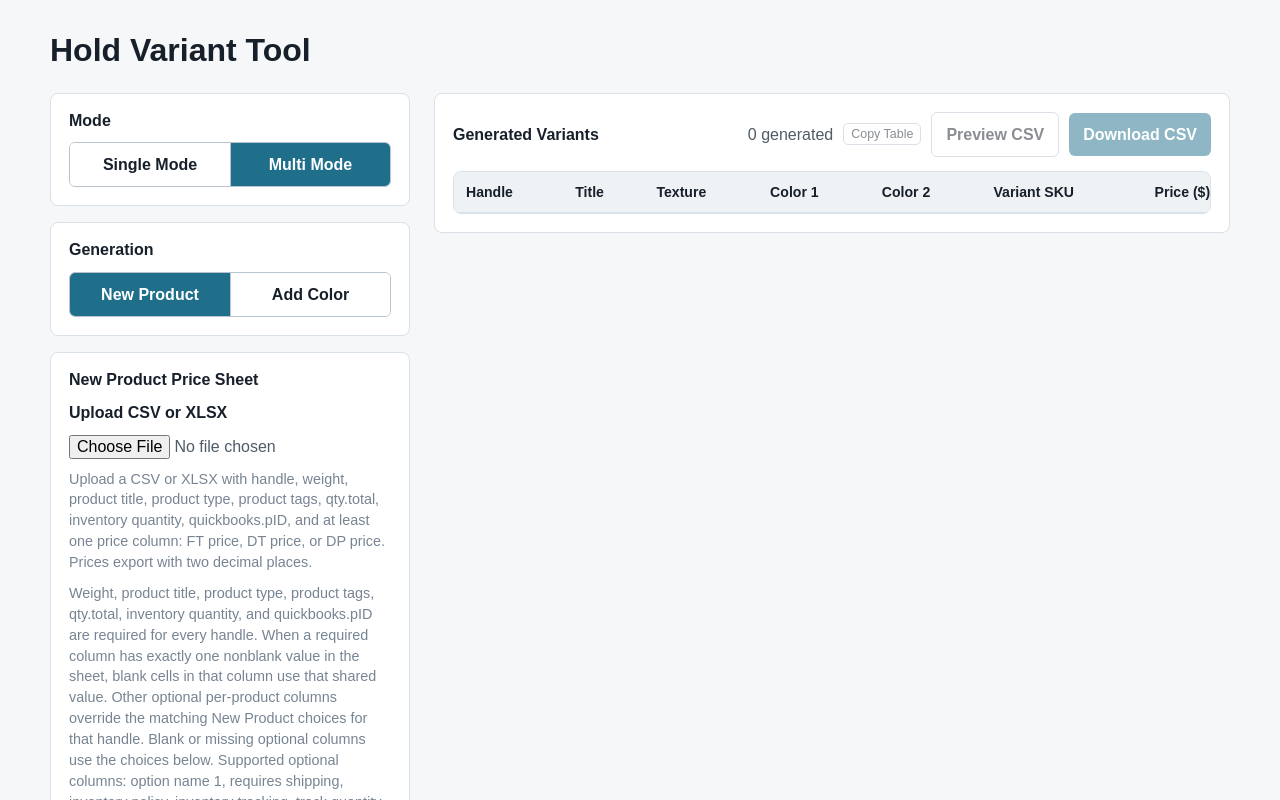
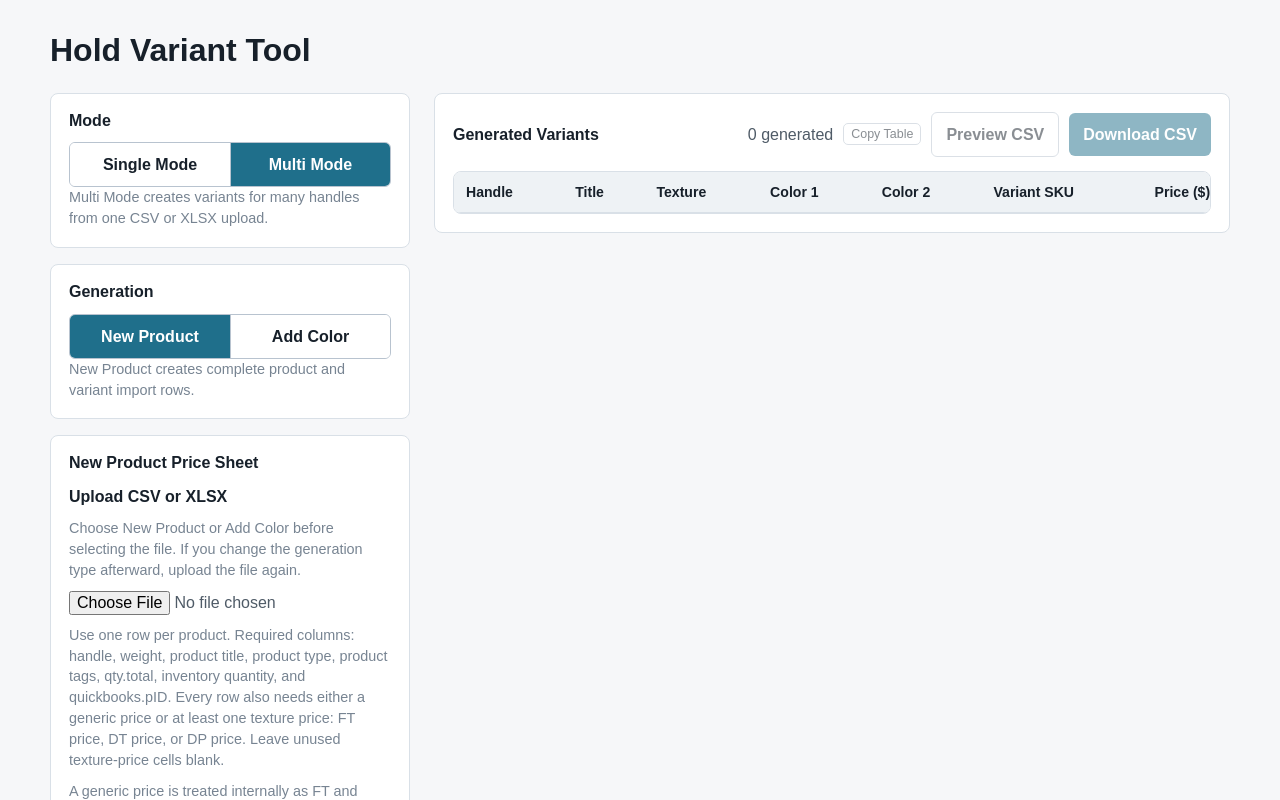
Before and after one commit to dbarks508/Hold-Variant-Tool, a React (Vite) app: page / in a window 1280 px wide. Both pictures are taken after a click on the button "Multi Mode". Shown: the top 800 px of the page. Built offline with nearby package versions, Linux system fonts and the light colour scheme.

Commit message:
other multi mode changes

```diff
--- a/src/App.css
+++ b/src/App.css
@@ -180,6 +180,7 @@
 
 .upload-header-actions {
   display: flex;
+  flex-wrap: wrap;
   gap: 10px;
   align-items: center;
   margin-top: 12px;
--- a/src/components/GenerationModeToggle.jsx
+++ b/src/components/GenerationModeToggle.jsx
@@ -23,6 +23,12 @@ function GenerationModeToggle({ generationMode, setGenerationMode }) {
           Add Color
         </button>
       </div>
+
+      <p className="file-help">
+        {generationMode === "full"
+          ? "New Product creates complete product and variant import rows."
+          : "Add Color creates only new variant rows for products that already exist."}
+      </p>
     </section>
   );
 }
--- a/src/components/HextomUpload.jsx
+++ b/src/components/HextomUpload.jsx
@@ -1,6 +1,9 @@
 import { useState } from "react";
 
-import { newProductPriceSheetBaseHeaders } from "../data/newProductExportOptions";
+import {
+  newProductPriceSheetBaseHeaders,
+  newProductSinglePriceSheetBaseHeaders,
+} from "../data/newProductExportOptions";
 
 function HextomUpload({
   fileName,
@@ -17,8 +20,8 @@ function HextomUpload({
   const excludedProductCount = summary?.excludedProductCount ?? 0;
   const isPriceSheet = summary?.inputFormat === "new-product-prices";
 
-  async function copyBaseHeaders() {
-    const headerText = newProductPriceSheetBaseHeaders.join("\t");
+  async function copyHeaders(headers, successMessage) {
+    const headerText = headers.join("\t");
 
     try {
       if (navigator.clipboard) {
@@ -35,7 +38,7 @@ function HextomUpload({
         document.body.removeChild(textArea);
       }
 
-      setCopyStatus("Copied");
+      setCopyStatus(successMessage);
     } catch {
       setCopyStatus("Copy failed");
     }
@@ -49,28 +52,56 @@ function HextomUpload({
 
       <label className="file-drop">
         <span className="field-label">Upload CSV or XLSX</span>
+        <span className="file-help">
+          Choose New Product or Add Color before selecting the file. If you
+          change the generation type afterward, upload the file again.
+        </span>
         <input
           type="file"
           accept=".csv,.xlsx,.xls"
           onChange={(event) => onFileChange(event.target.files?.[0] || null)}
         />
-        <span className="file-help">
-          {isNewProductMode
-            ? "Upload a CSV or XLSX with handle, weight, product title, product type, product tags, qty.total, inventory quantity, quickbooks.pID, and at least one price column: FT price, DT price, or DP price. Prices export with two decimal places."
-            : "Export must include Product handle, Variant price, Variant weight, and Option value 1."}
-        </span>
-        {isNewProductMode && (
-          <span className="file-help">
-            Weight, product title, product type, product tags, qty.total,
-            inventory quantity, and quickbooks.pID are required for every
-            handle. When a required column has exactly one nonblank value in
-            the sheet, blank cells in that column use that shared value. Other
-            optional per-product columns override the matching New Product
-            choices for that handle. Blank or missing optional columns use the
-            choices below. Supported optional columns: option name 1, requires
-            shipping, inventory policy, inventory tracking, track quantity,
-            vendor, and status.
-          </span>
+        {isNewProductMode ? (
+          <>
+            <span className="file-help">
+              Use one row per product. Required columns: handle, weight,
+              product title, product type, product tags, qty.total, inventory
+              quantity, and quickbooks.pID. Every row also needs either a
+              generic price or at least one texture price: FT price, DT price,
+              or DP price. Leave unused texture-price cells blank.
+            </span>
+            <span className="file-help">
+              A generic price is treated internally as FT and keeps option
+              values color-only, such as Mint. This is the usual choice for
+              CompX and other non-texture products. An explicit FT price keeps
+              the FT suffix, such as Mint - FT. Prices export with two decimal
+              places.
+            </span>
+            <span className="file-help">
+              Required values may vary by handle. If a required column has
+              exactly one nonblank value in the entire sheet, blank cells
+              inherit that shared value; otherwise every row needs its own
+              value. Optional columns—option name 1, requires shipping,
+              inventory policy, inventory tracking, track quantity, vendor,
+              and status—override the matching choices below when supplied.
+            </span>
+          </>
+        ) : (
+          <>
+            <span className="file-help">
+              Upload existing variant rows for one or more handles. Required
+              columns: Product handle, Variant price, Variant weight, and
+              Option value 1. The aliases Handle, Price, Weight, and Variant
+              option 1 value are also accepted.
+            </span>
+            <span className="file-help">
+              Option values ending in - FT, - DT, or - DP use that texture. A
+              nonblank option without a texture suffix is treated as FT and
+              keeps a color-only option value. This supports CompX and other
+              non-texture products. Blank options are unclassified; handles
+              with conflicting prices or weights are excluded for review.
+            </span>
+          </>
         )}
       </label>
 
@@ -79,9 +110,26 @@ function HextomUpload({
           <button
             className="secondary-button"
             type="button"
-            onClick={copyBaseHeaders}
+            onClick={() =>
+              copyHeaders(
+                newProductSinglePriceSheetBaseHeaders,
+                "Single-price headers copied",
+              )
+            }
           >
-            Copy Base Headers
+            Copy Single-Price Headers
+          </button>
+          <button
+            className="secondary-button"
+            type="button"
+            onClick={() =>
+              copyHeaders(
+                newProductPriceSheetBaseHeaders,
+                "Texture-price headers copied",
+              )
+            }
+          >
+            Copy Texture-Price Headers
           </button>
           {copyStatus && <span className="copy-status">{copyStatus}</span>}
         </div>
--- a/src/components/ModeToggle.jsx
+++ b/src/components/ModeToggle.jsx
@@ -19,6 +19,12 @@ function ModeToggle({ mode, setMode }) {
           Multi Mode
         </button>
       </div>
+
+      <p className="file-help">
+        {mode === "single"
+          ? "Single Mode creates variants for one handle using the fields below; no upload is needed."
+          : "Multi Mode creates variants for many handles from one CSV or XLSX upload."}
+      </p>
     </section>
   );
 }
--- a/src/utils/generateMultiVariants.js
+++ b/src/utils/generateMultiVariants.js
@@ -51,6 +51,7 @@ export function generateMultiVariants({
       generationMode,
       selectedNewColors,
       selectedExistingColors,
+      omitTextureFromTitle: group.omitTextureFromTitle,
     }).map((variant) => ({
       ...variant,
       handle: group.handle,
--- a/src/utils/generateVariants.js
+++ b/src/utils/generateVariants.js
@@ -25,6 +25,7 @@ export function generateVariants({
   generationMode = "full",
   selectedNewColors = [],
   selectedExistingColors = [],
+  omitTextureFromTitle = false,
 }) {
   const variants = [];
 
@@ -58,7 +59,9 @@ export function generateVariants({
       usesFullTextureSuffix && texture.code === "FT" ? `(${texture.code})` : "";
 
     variants.push({
-      title: `${formatColorName(color)} - ${texture.code}`,
+      title: omitTextureFromTitle
+        ? formatColorName(color)
+        : `${formatColorName(color)} - ${texture.code}`,
       mfgr: selectedMfgr.code,
       texture: texture.code,
       color1: formatColorName(color),
--- a/src/utils/parseHextomUpload.js
+++ b/src/utils/parseHextomUpload.js
@@ -30,6 +30,7 @@ const TEXTURE_ORDER = ["FT", "DT", "DP"];
 const NEW_PRODUCT_PRICE_HEADERS = {
   handle: ["Handle", "Product handle"],
   weight: ["Weight", "Variant weight"],
+  generic: ["Price", "Variant price"],
   FT: ["FT price", "Price FT", "FT", "Full Texture price"],
   DT: ["DT price", "Price DT", "DT", "Dual Tex price"],
   DP: ["DP price", "Price DP", "DP", "Dual-Tex Premium price"],
@@ -47,11 +48,17 @@ function detectTexture(optionValue) {
   const normalizedOptionValue = normalizeValue(optionValue);
 
   if (!normalizedOptionValue) {
-    return "";
+    return {
+      code: "",
+      isImplicit: false,
+    };
   }
 
   const match = normalizedOptionValue.match(/-\s*(DT|FT|DP)\b/i);
-  return match ? match[1].toUpperCase() : "FT";
+  return {
+    code: match ? match[1].toUpperCase() : "FT",
+    isImplicit: !match,
+  };
 }
 
 function parsePrice(value) {
@@ -235,7 +242,8 @@ function buildParsedUpload(rows) {
     const optionValue = normalizeValue(
       getRequiredValue(row, headerMap, REQUIRED_HEADERS[3]),
     );
-    const texture = detectTexture(optionValue);
+    const textureDetection = detectTexture(optionValue);
+    const texture = textureDetection.code;
     const sourceRow = {
       rowNumber: row.__sourceRowNumber || rowIndex + 2,
       handle,
@@ -243,6 +251,7 @@ function buildParsedUpload(rows) {
       weight,
       optionValue,
       texture,
+      isImplicitTexture: textureDetection.isImplicit,
       originalRow: row.__originalRow || row,
     };
 
@@ -329,6 +338,9 @@ function buildParsedUpload(rows) {
       texture: group.texture,
       price: chosenPrice,
       weight: hasWeightConflict ? "" : group.rows[0].weight,
+      omitTextureFromTitle:
+        group.texture === "FT" &&
+        group.rows.every((row) => row.isImplicitTexture),
       excluded: isExcluded,
       exclusionReasons: [
         hasGroupPriceConflict ? "price-conflict" : "",
@@ -448,7 +460,7 @@ function buildParsedUpload(rows) {
   };
 }
 
-function hasNewProductPriceHeaders(rows) {
+function hasNewProductPriceHeaders(rows, { allowGenericPrice = false } = {}) {
   if (rows.length === 0) {
     return false;
   }
@@ -461,8 +473,14 @@ function hasNewProductPriceHeaders(rows) {
   const hasTexturePrice = TEXTURE_ORDER.some((texture) =>
     getAliasHeaderKey(headerMap, NEW_PRODUCT_PRICE_HEADERS[texture]),
   );
+  const hasGenericPrice = getAliasHeaderKey(
+    headerMap,
+    NEW_PRODUCT_PRICE_HEADERS.generic,
+  );
 
-  return Boolean(handleHeader && hasTexturePrice);
+  return Boolean(
+    handleHeader && (hasTexturePrice || (allowGenericPrice && hasGenericPrice)),
+  );
 }
 
 function buildNewProductPriceUpload(rows) {
@@ -481,6 +499,13 @@ function buildNewProductPriceUpload(rows) {
       getAliasHeaderKey(headerMap, NEW_PRODUCT_PRICE_HEADERS[texture]),
     ]),
   );
+  const genericPriceHeader = getAliasHeaderKey(
+    headerMap,
+    NEW_PRODUCT_PRICE_HEADERS.generic,
+  );
+  const usesImplicitFtPrice =
+    Boolean(genericPriceHeader) &&
+    !TEXTURE_ORDER.some((texture) => priceHeaders[texture]);
   const exportFieldHeaders = Object.fromEntries(
     newProductUploadFields.map((field) => [
       field.key,
@@ -523,17 +548,19 @@ function buildNewProductPriceUpload(rows) {
   const rowValidationErrors = rows.flatMap((row, rowIndex) => {
     const missingValues = [];
     const handle = normalizeValue(row[handleHeader]);
-    const hasTexturePrice = TEXTURE_ORDER.some((texture) => {
-      const priceHeader = priceHeaders[texture];
-      return priceHeader && normalizeValue(row[priceHeader]);
-    });
+    const hasTexturePrice = usesImplicitFtPrice
+      ? normalizeValue(row[genericPriceHeader])
+      : TEXTURE_ORDER.some((texture) => {
+          const priceHeader = priceHeaders[texture];
+          return priceHeader && normalizeValue(row[priceHeader]);
+        });
 
     if (!handle) {
       missingValues.push("handle");
     }
 
     if (!hasTexturePrice) {
-      missingValues.push("FT/DT/DP price");
+      missingValues.push("price/FT/DT/DP price");
     }
 
     if (!normalizeValue(row[weightHeader]) && !sharedWeight) {
@@ -612,6 +639,25 @@ function buildNewProductPriceUpload(rows) {
       ? normalizeValue(row[weightHeader]) || sharedWeight
       : "";
 
+    if (usesImplicitFtPrice) {
+      const price = normalizeValue(row[genericPriceHeader]);
+
+      if (!price) {
+        return [];
+      }
+
+      return [
+        {
+          "Product handle": handle,
+          "Variant price": price,
+          "Variant weight": weight,
+          "Option value 1": "New Product",
+          __sourceRowNumber: rowIndex + 2,
+          __originalRow: row,
+        },
+      ];
+    }
+
     return TEXTURE_ORDER.flatMap((texture) => {
       const priceHeader = priceHeaders[texture];
       const price = priceHeader ? normalizeValue(row[priceHeader]) : "";
@@ -635,7 +681,7 @@ function buildNewProductPriceUpload(rows) {
 
   if (normalizedRows.length === 0) {
     throw new Error(
-      "The New Product price sheet does not contain any FT, DT, or DP prices.",
+      "The New Product price sheet does not contain any price, FT, DT, or DP values.",
     );
   }
 
@@ -708,13 +754,17 @@ export async function parseHextomUpload(
     );
   }
 
-  if (hasNewProductPriceHeaders(rows)) {
+  if (
+    hasNewProductPriceHeaders(rows, {
+      allowGenericPrice: requireNewProductPriceSheet,
+    })
+  ) {
     return buildNewProductPriceUpload(rows);
   }
 
   if (requireNewProductPriceSheet) {
     throw new Error(
-      "New Product Multi Mode requires a New Product Price Sheet with handle, texture-price, and required per-product columns.",
+      "New Product Multi Mode requires a New Product Price Sheet with handle, price or texture-price, and required per-product columns.",
     );
   }
 
```
Also changed, not shown: src/data/newProductExportOptions.js (+15 -5 lines).
